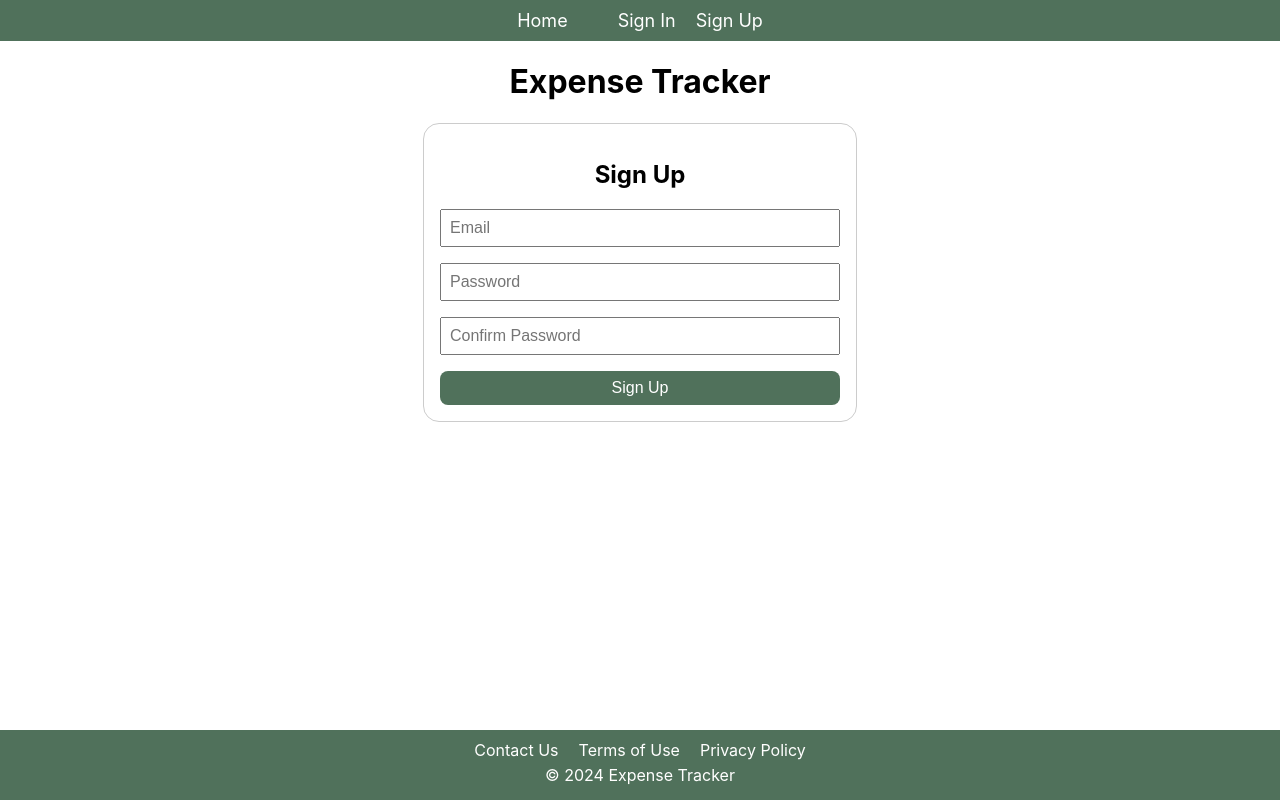
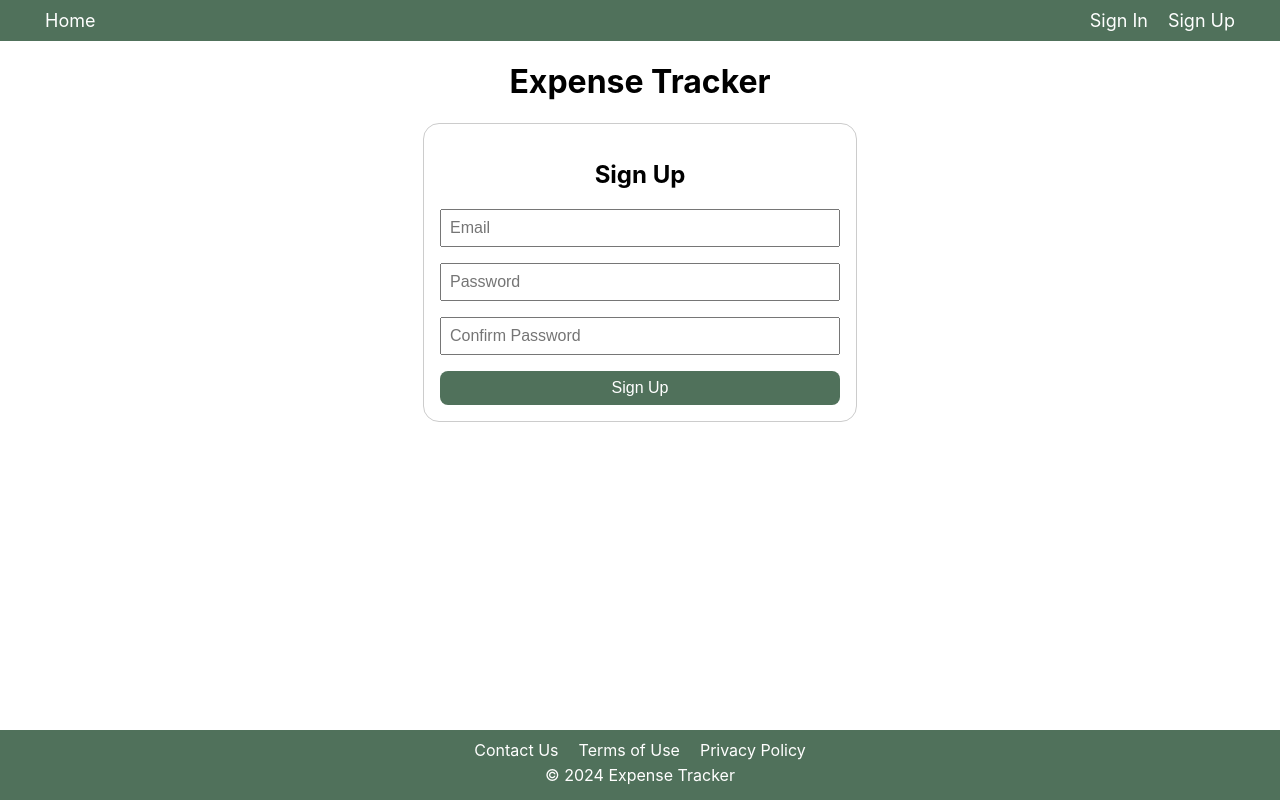
Before and after one commit to sahomelabs/exptest, a React (Create React App) app: page /signup in a window 1280 px wide. Built offline with nearby package versions, Linux system fonts and the light colour scheme.

Commit message:
navbar home push to left

```diff
--- a/src/Components/Navbar/Navbar.css
+++ b/src/Components/Navbar/Navbar.css
@@ -10,11 +10,15 @@
   margin: 0;
   padding: 0;
   display: flex;
-    justify-content: center;
+  align-items: center;
 }
 
 .navbar li {
   margin: 0 15px;
+}
+
+.navbar li:first-child {
+  margin-right: auto; /* This pushes the Home button to the left */
 }
 
 .navbar a {
--- a/src/Components/Navbar/Navbar.jsx
+++ b/src/Components/Navbar/Navbar.jsx
@@ -8,11 +8,16 @@ const Navbar = ({isAuthenticated}) => {
       <ul>
         <li><Link to="/">Home</Link></li>
         {isAuthenticated ? (
+          <>
+
           <li><Link to="/signout">Sign Out</Link></li>
+          </>
         ) : (
+          <>
           <li><Link to="/signin">Sign In</Link>
           <Link to="/signup">Sign Up</Link>
           </li>
+          </>
         )}
       </ul>
     </nav>
```
Lines whose indentation alone changed are shown as unchanged.
